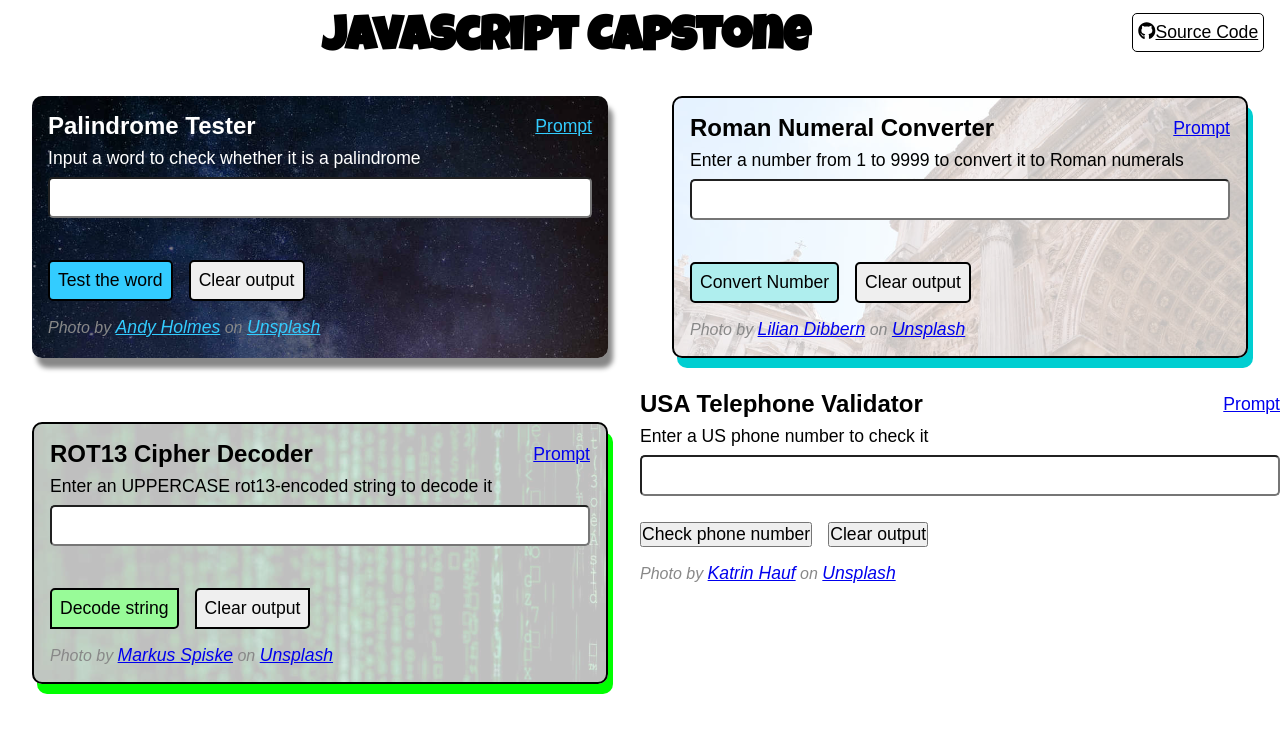
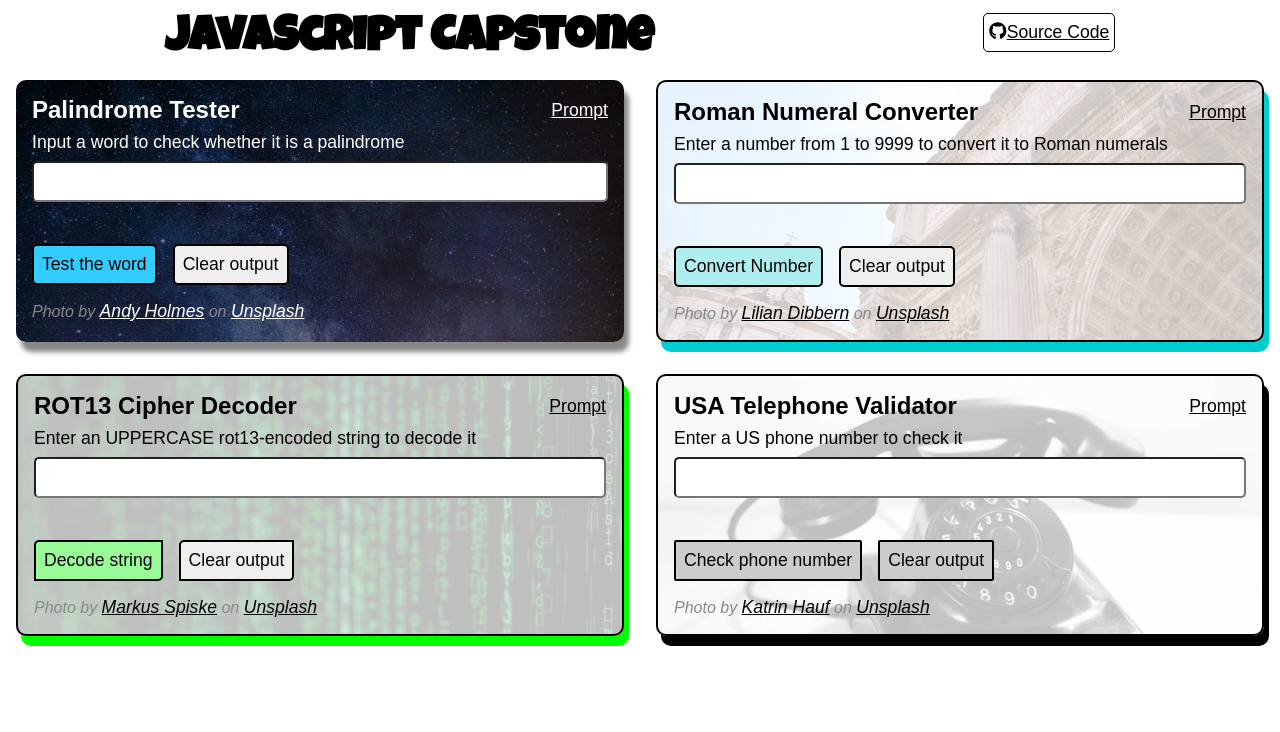
Before and after one commit to hdevilbiss/js-capstone, a React (Create React App) app: page / in a window 1280 px wide. Shown: the top 732 px of the page. Built offline with nearby package versions, Linux system fonts and the light colour scheme.

Commit message:
💄 styles: Add output bg and bold. Simplify .card, links, and buttons.

```diff
--- a/src/style/_palindrome.scss
+++ b/src/style/_palindrome.scss
@@ -6,15 +6,10 @@
   border-radius: 10px;
   box-shadow: 5px 10px 5px #888;
   color: #fff;
-  margin: 2rem;
-  padding: 1rem;
   a {
-    color: #33ccff;
-    &:visited {
-      color: #cc00cc;
-    }
+    color: #fff;
     &:hover {
-      color: #fff;
+      color: #ff0;
     }
   }
   button {
@@ -35,4 +30,8 @@
     background-color: black;
     color: white;
   }
+  .output {
+    background-image: #000;
+    color: #cc00cc;
+  }
 }
--- a/src/style/_roman.scss
+++ b/src/style/_roman.scss
@@ -6,8 +6,6 @@
   border: 2px solid #000;
   border-radius: 10px;
   box-shadow: 5px 10px darkturquoise;
-  margin: 2rem;
-  padding: 1rem;
   button {
     border: 2px solid #000;
     border-radius: 5px;
@@ -16,13 +14,4 @@
     padding: 0.5rem;
     text-align: center;
   }
-  .button-input {
-    background-color: paleturquoise;
-    &:hover {
-      background-color: turquoise;
-    }
-  }
-  .button-clear:hover {
-    background-color: paleturquoise;
-  }
 }
--- a/src/style/_rot.scss
+++ b/src/style/_rot.scss
@@ -6,8 +6,6 @@
   border: 2px solid #000;
   border-radius: 10px;
   box-shadow: 5px 10px lime;
-  margin: 2rem;
-  padding: 1rem;
   button {
     border: 2px solid #000;
     border-radius: 5px 0px 5px 0px;
--- a/src/style/app.scss
+++ b/src/style/app.scss
@@ -5,15 +5,24 @@
   padding: 0;
 }
 a {
+  color: #000;
+  transition: all 0.3s ease;
   &:hover {
-    transition: all 0.3s ease;
+    color: #00F;
   }
 }
 button {
   display: inline-block;
   margin-right: 1rem;
+  border: 2px solid black;
+  border-radius: 5px;
+  cursor: pointer;
+  margin-top: 1rem;
+  padding: 0.5rem;
+  text-align: center;
   transition: 0.3s;
 }
+
 header {
   align-items: center;
   display: flex;
@@ -55,17 +64,26 @@ p {
   border: 1px solid #000;
   border-radius: 5px;
   display: inline-block;
-  margin-right: 1rem;
+  margin-left: auto;
+  margin-right: auto;
   padding: 0.5rem 0.3rem 0.5rem 0.3rem;
   transition: 0.4s;
-  a {
-    color: #000;
-  }
   &:hover {
     background-color: paleturquoise;
   }
 }
+.button-input {
+  background-color: paleturquoise;
+  &:hover {
+    background-color: turquoise;
+  }
+}
+.button-clear:hover {
+  background-color: paleturquoise;
+}
 .card {
+  margin: 1rem;
+  padding: 1rem;
   @media screen and (max-width: 800px) {
     margin: 0.5rem;
     padding: 0.5rem;
@@ -77,8 +95,18 @@ p {
   margin-top: 0;
 }
 .output {
+  background-image: linear-gradient(rgba(255, 255, 255, 0.75), rgba(255, 255, 255, 0.75));
+  border-radius: 2.5px;
+  box-shadow: 5px 5px 5px #000;
+  color: #000;
   margin-top: 1rem;
+  padding-left: 0.25rem;
+  padding-right: 0.25rem;
   word-wrap: break-word;
+  p {
+    font-size: 1.5rem;
+    font-weight: bold;
+  }
 }
 .photo-credit {
   align-self: flex-end;
@@ -97,3 +125,6 @@ p {
   }
 }
 @import "./palindrome";
+@import "./roman";
+@import "./rot";
+@import "./telephone";
```
